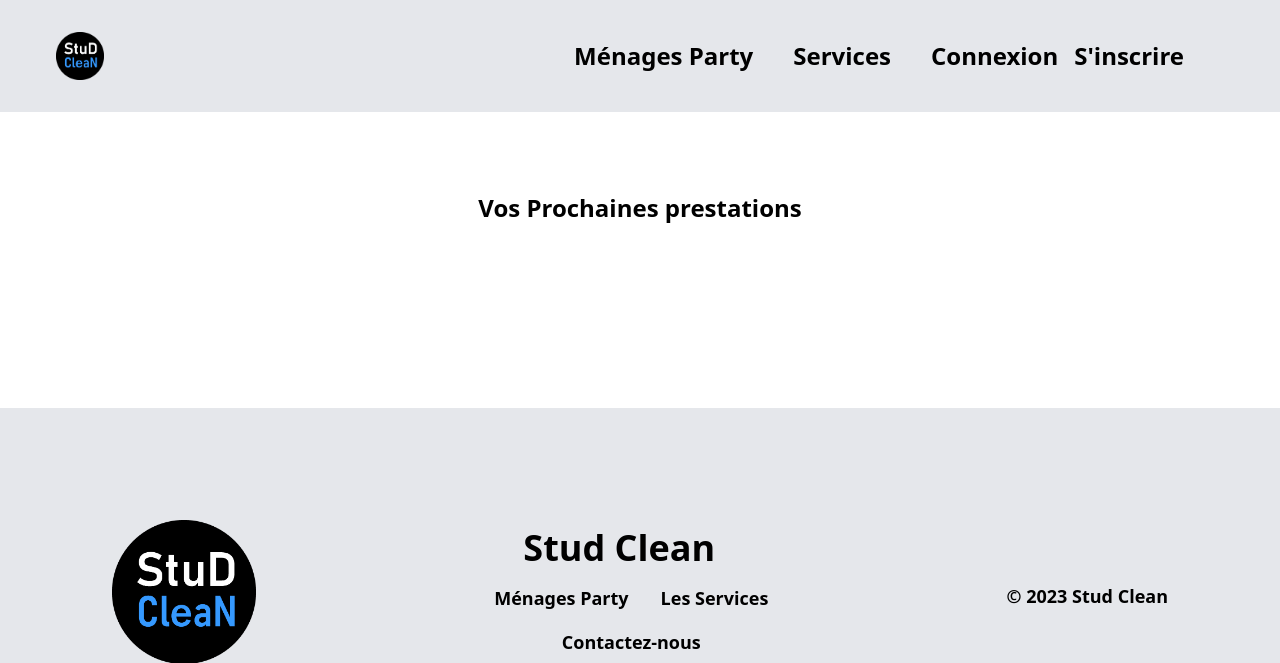
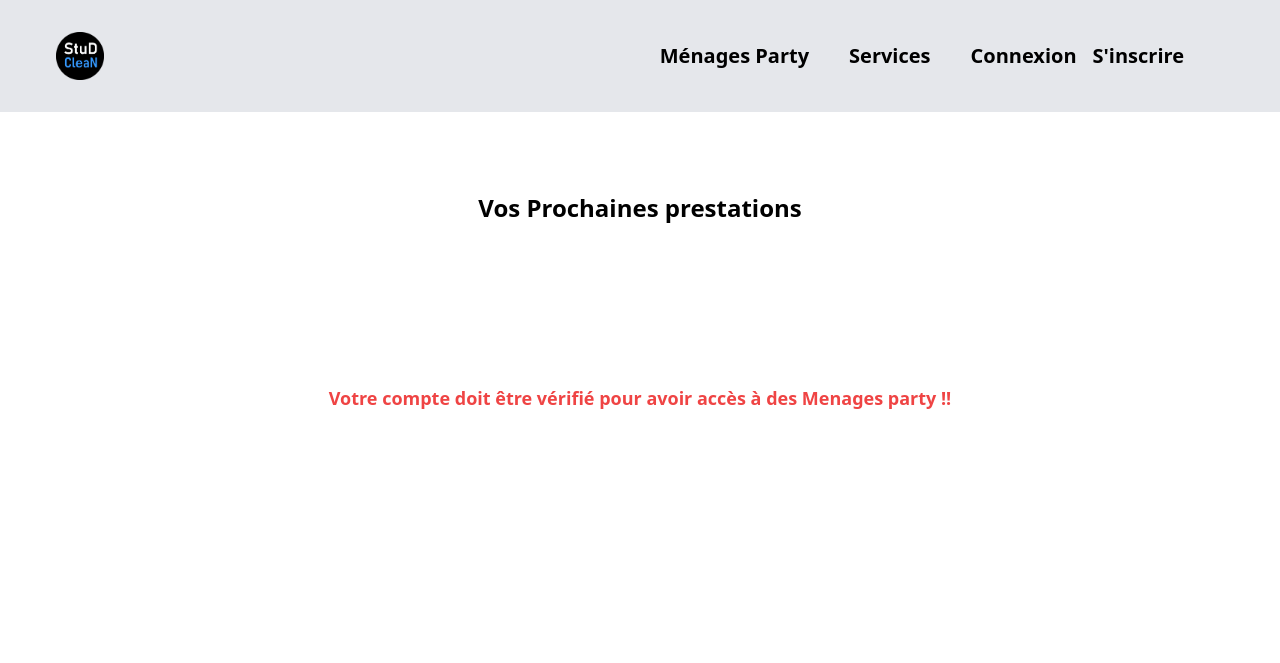
Before and after one commit to imPayne/Partinoire_uber_clean, a Symfony app: template stud_clean/templates/profile/myUpcomingPerformances.html.twig in a window 1280 px wide. Shown: the top 663 px of the page. Run offline with Twig, Linux system fonts and the light colour scheme; the template is opened without the code that fills it, so the values that code supplies are empty; style sheets or scripts are compiled from the project's sources; some libraries are stand-ins or nearby versions.

Commit message:
added system of check cleaner permissions

```diff
--- a/stud_clean/templates/_navbar.html.twig
+++ b/stud_clean/templates/_navbar.html.twig
@@ -5,22 +5,24 @@
                 <img class="ml-10 h-20 p-4" src="{{ asset('images/logo_stud_clean.png')}}" alt="logo">
             </a>
             <ul class="w-262 h-50 flex items-center inline-block mr-20">
-                <li class="text-lg sm:text-xl md:text-2xl font-bold mr-10">
+                <li class="text-lg sm:text-xl md:text-xl font-bold mr-10">
                     <a href="{{ path('app_menage_party') }}">Ménages Party</a>
                 </li>
-                <li class="text-lg sm:text-xl md:text-2xl font-bold mr-10">
+                <li class="text-lg sm:text-xl md:text-xl font-bold mr-10">
                     <a href="{{ path('app_events') }}">Services</a>
                 </li>
+                {% if app.user is defined and app.user is not null %}
                     {% for role in app.user.roles %}
                         {% if "ROLE_ADMIN" in role %}
-                        <li class="text-lg sm:text-xl md:text-2xl font-bold mr-10">
+                            <li class="text-lg sm:text-xl md:text-xl font-bold mr-10">
                                 <a href="{{ path('app_admin') }}">Vérification de compte</a>
                             </li>
-                        <li class="text-lg sm:text-xl md:text-2xl font-bold mr-10">
+                            <li class="text-lg sm:text-xl md:text-xl font-bold mr-10">
                                 <a href="{{ path('app_create_event') }}">Créer un service</a>
                             </li>
                         {% endif %}
                     {% endfor %}
+                {% endif %}
 
 
                 {% if app.user is defined and app.user is not null %}
@@ -70,8 +72,8 @@
                     </li>
 
                 {% else %}
-                    <li class="text-lg sm:text-xl md:text-2xl font-bold mr-4"><a href="{{  path('app_login') }}">Connexion</a></li>
-                    <li class="text-lg sm:text-xl md:text-2xl font-bold mr-4"><a href="{{  path('app_register') }}">S'inscrire</a></li>
+                    <li class="text-lg sm:text-xl md:text-xl font-bold mr-4"><a href="{{  path('app_login') }}">Connexion</a></li>
+                    <li class="text-lg sm:text-xl md:text-xl font-bold mr-4"><a href="{{  path('app_register') }}">S'inscrire</a></li>
                 {% endif %}
             </ul>
         </div>
--- a/stud_clean/templates/menage_party/Detail.html.twig
+++ b/stud_clean/templates/menage_party/Detail.html.twig
@@ -85,10 +85,14 @@
                         {% endif %}
                     {% else %}
                         {# affichage du bouton d'inscription seulement si l'utilisateur connecté est un cleaner (!= Customer) #}
-                        {% if app.user is defined and app.user is not null and app.user.note is defined %}
+                        {% if app.user is defined and app.user is not null and app.user.checked is defined and app.user.checked == true  %}
                             {{ form_start(form) }}
                             {{ form_widget(form.submit, {'attr': {'class': 'mb-10 mt-10 bg-indigo-400 hover:bg-indigo-800 text-white font-bold py-2 px-4 rounded  focus:shadow-outline-indigo'}}) }}
                             {{ form_end(form) }}
+
+                            {% else %}
+                                <p class="mt-10 mb-20 text-lg font-semibold px-2 text-red-500">Votre doit être vérifié pour vous inscrire !</p>
+
                         {% endif %}
                     {% endif %}
 
--- a/stud_clean/templates/profile/myUpcomingPerformances.html.twig
+++ b/stud_clean/templates/profile/myUpcomingPerformances.html.twig
@@ -10,7 +10,11 @@
 
     <div class="flex flex-col items-center justify-center">
         <h1 class="mt-20 text-2xl font-bold mb-4">Vos Prochaines prestations</h1>
+        {% if cleaner.checked == false %}
+            <p class="my-36 text-lg font-semibold px-2 text-red-500">Votre compte doit être vérifié pour avoir accès à des Menages party !!</p>
+        {% endif %}
         <div class="mt-10 mb-20 p-6 grid grid-cols-2">
+
             {% if cleaner and myUpcomingPerformances %}
                 {% for housework in myUpcomingPerformances %}
                         <div class="flex flex-col p-6 m-4 h-auto w-auto bg-gray-200 rounded-md">
```
Also changed, not shown: stud_clean/templates/default/index.html.twig (+7 -6 lines), stud_clean/public/uploads/28C-6470d38faed33.jpg (added), stud_clean/public/uploads/Capture-6470d3b056a7c.png (added), stud_clean/public/uploads/mikey-6470d38fada6a.jpg (added), stud_clean/public/uploads/tenor-6470d3b0566e0.gif (added). Lines whose indentation alone changed are shown as unchanged.
